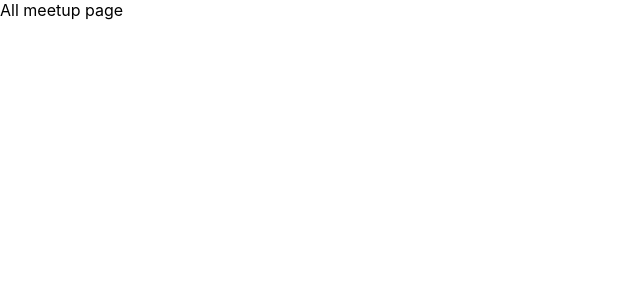
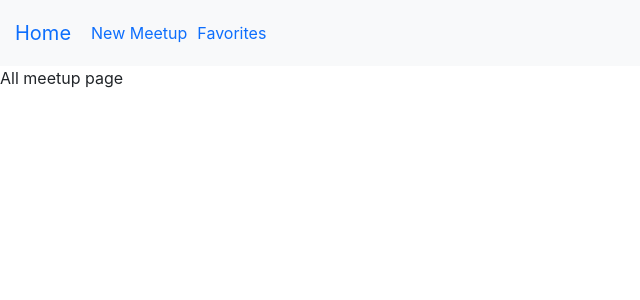
Before and after one commit to HoaAyWK/first-react-app, a React (Create React App) app: page / in a window 1280 px wide. Shown: the top 300 px of the page, without its empty margins (0-640 px from the left). Built offline with nearby package versions, Linux system fonts and the light colour scheme.

Commit message:
Add Navbar

```diff
--- a/src/App.js
+++ b/src/App.js
@@ -3,9 +3,11 @@
 import AllMeetupPage from './Pages/AllMeetupPage';
 import NewMeetupPage from './Pages/NewMeetupPage';
 import FavoritesMeetupPage from './Pages/FavoritesMeetupPage';
+import TopNavigation from './Components/TopNavigation';
 
 function App() {
   return <div className="App">
+    <TopNavigation/>
     <Switch>
       <Route path='/' exact>
         <AllMeetupPage/>
--- /dev/null
+++ b/src/Components/TopNavigation.js
@@ -0,0 +1,38 @@
+import React, { useState } from 'react';
+import {
+    Collapse,
+    Navbar,
+    NavbarToggler,
+    NavbarBrand,
+    Nav,
+    NavItem
+} from 'reactstrap';
+import { Link } from 'react-router-dom';
+
+import classes from './TopNavigation.module.css';
+
+function TopNavigation(props) {
+    const [isOpen, setIsOpen] = useState(false);
+
+    const toggle = () => setIsOpen(!isOpen);
+    return <div>
+        <Navbar color="light" light expand="md" >
+            <NavbarBrand className={classes.navbrand}>
+                <Link to='/' className={classes.link} >Home</Link>
+            </NavbarBrand>
+            <NavbarToggler onClick={toggle} />
+            <Collapse isOpen={isOpen} navbar>
+                <Nav className="mr-auto" navbar>
+                    <NavItem className={classes.navitem}>
+                        <Link to='/new-meetup' className={classes.link}>New Meetup</Link>
+                    </NavItem>
+                    <NavItem className={classes.navitem}>
+                        <Link to='favorites' className={classes.link}>Favorites</Link>
+                    </NavItem>
+                </Nav>
+            </Collapse>
+        </Navbar>
+    </div>;
+}
+
+export default TopNavigation;
--- /dev/null
+++ b/src/Components/TopNavigation.module.css
@@ -0,0 +1,12 @@
+.navbrand {
+    padding: 5px 10px 5px 10px;
+    margin: 5px;
+}
+
+.navitem {
+    margin: 5px;
+}
+
+.link {
+    text-decoration: none;
+}
--- a/src/index.js
+++ b/src/index.js
@@ -1,6 +1,7 @@
 import React from "react";
 import ReactDOM from "react-dom";
 import { BrowserRouter } from 'react-router-dom';
+import 'bootstrap/dist/css/bootstrap.min.css';
 
 import "./index.css";
 import App from "./App";
```
